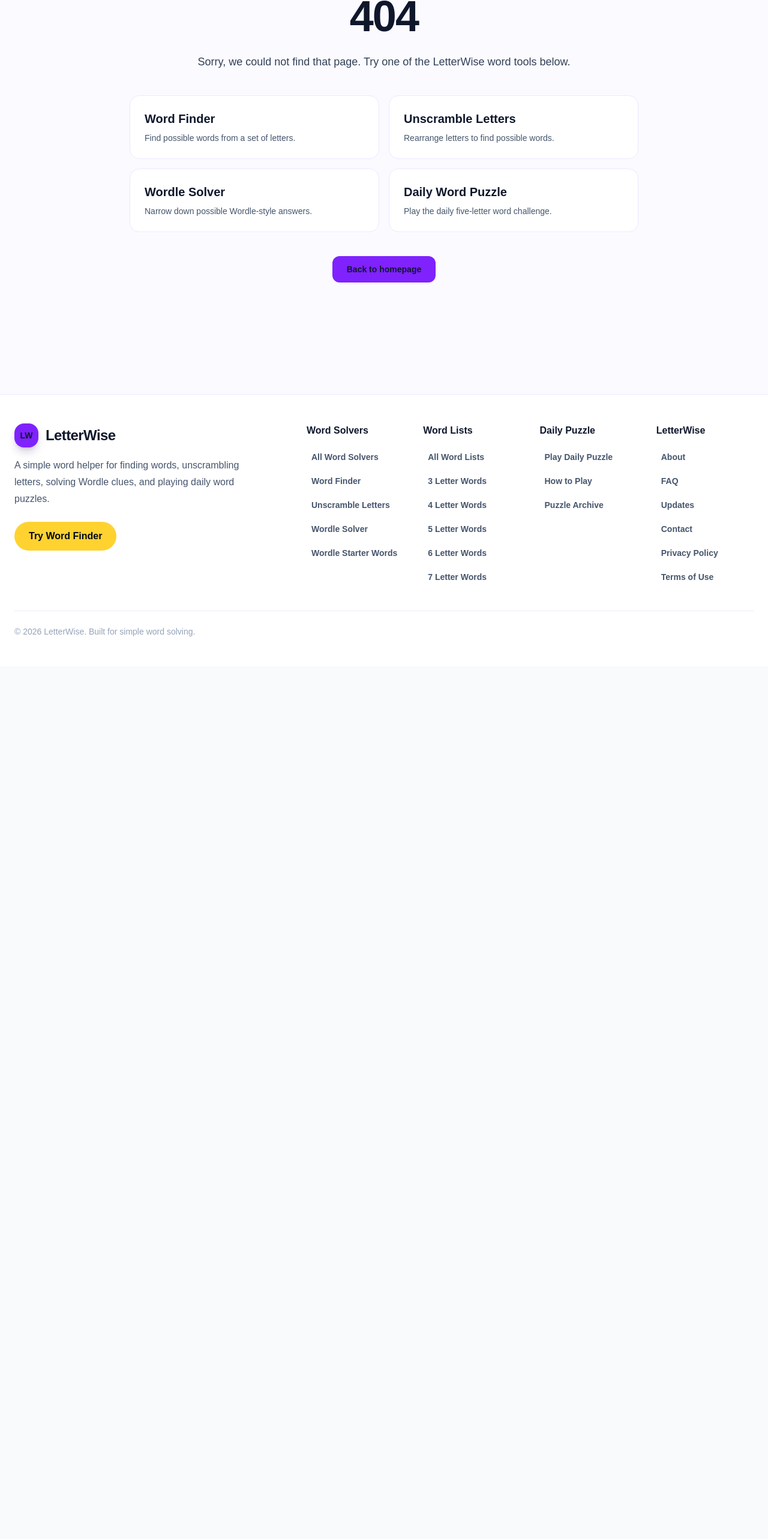
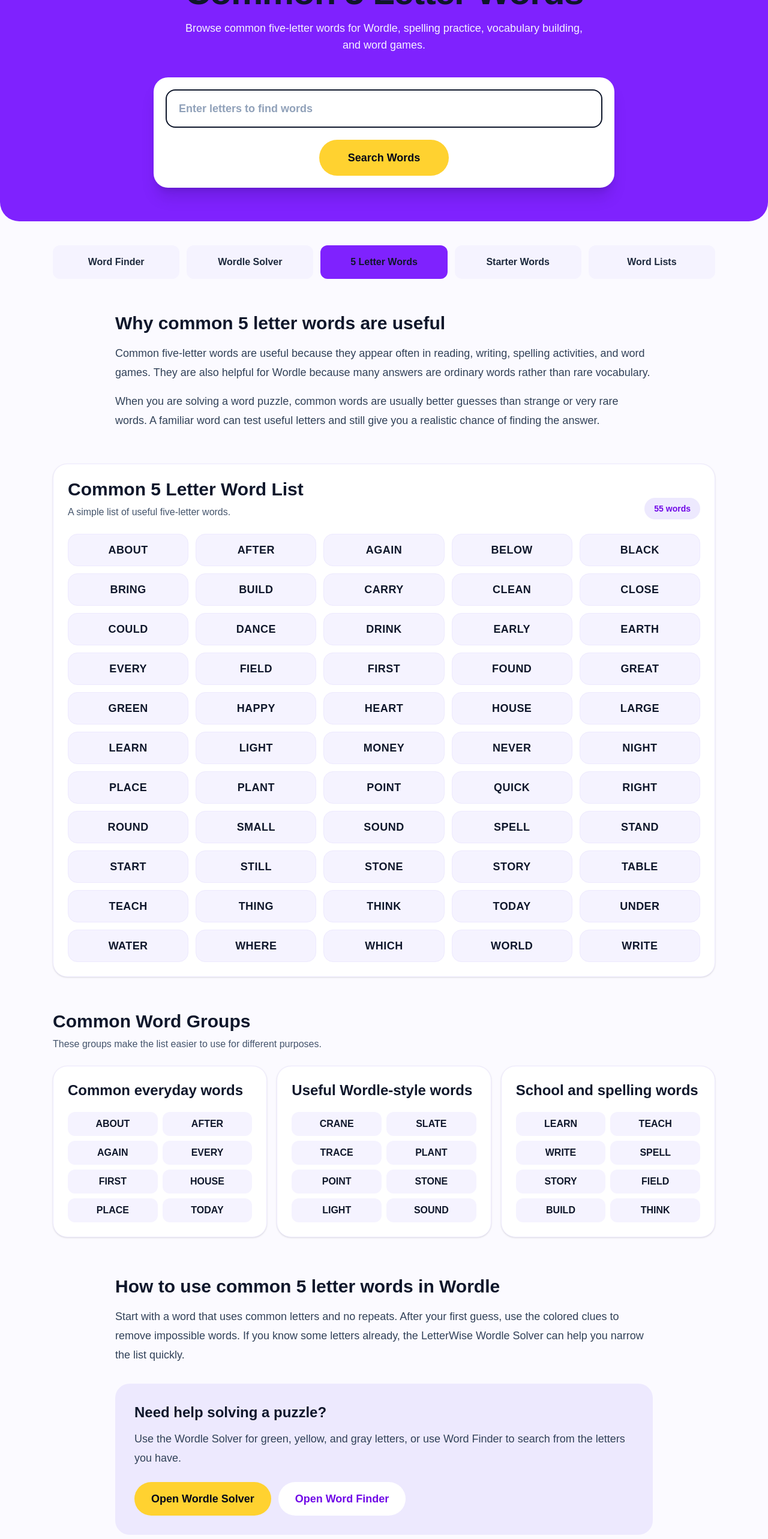
Before and after one commit to LetterWise/letterwise, a Next.js app: page /common-5-letter-words in a window 1280 px wide. Before the commit this address had no page. Shown: the part 220-2786 px from the top of the page at 60% size. Before the commit the page ends 1331 px from the top, so only its background shows below. Built offline with nearby package versions, Linux system fonts and the light colour scheme.

Commit message:
Add first word guide pages

```diff
--- /dev/null
+++ b/app/common-5-letter-words/page.tsx
@@ -0,0 +1,263 @@
+export const metadata = {
+  title: "Common 5 Letter Words | LetterWise",
+  description:
+    "Browse common 5 letter words for Wordle, spelling practice, word games, and vocabulary building. Use LetterWise tools to find and solve words.",
+};
+
+const commonWords = [
+  "about",
+  "after",
+  "again",
+  "below",
+  "black",
+  "bring",
+  "build",
+  "carry",
+  "clean",
+  "close",
+  "could",
+  "dance",
+  "drink",
+  "early",
+  "earth",
+  "every",
+  "field",
+  "first",
+  "found",
+  "great",
+  "green",
+  "happy",
+  "heart",
+  "house",
+  "large",
+  "learn",
+  "light",
+  "money",
+  "never",
+  "night",
+  "place",
+  "plant",
+  "point",
+  "quick",
+  "right",
+  "round",
+  "small",
+  "sound",
+  "spell",
+  "stand",
+  "start",
+  "still",
+  "stone",
+  "story",
+  "table",
+  "teach",
+  "thing",
+  "think",
+  "today",
+  "under",
+  "water",
+  "where",
+  "which",
+  "world",
+  "write",
+];
+
+const categories = [
+  {
+    title: "Common everyday words",
+    words: ["about", "after", "again", "every", "first", "house", "place", "today"],
+  },
+  {
+    title: "Useful Wordle-style words",
+    words: ["crane", "slate", "trace", "plant", "point", "stone", "light", "sound"],
+  },
+  {
+    title: "School and spelling words",
+    words: ["learn", "teach", "write", "spell", "story", "field", "build", "think"],
+  },
+];
+
+export default function CommonFiveLetterWordsPage() {
+  return (
+    <main className="min-h-screen bg-[#fbfaff] text-slate-900">
+      <section className="rounded-b-[2rem] bg-violet-600 px-6 pb-14 pt-12 text-white">
+        <div className="mx-auto max-w-5xl text-center">
+          <p className="mb-4 inline-block rounded-full bg-white/15 px-4 py-2 text-sm font-bold text-violet-50">
+            Word List Guide
+          </p>
+
+          <h1 className="text-5xl font-black tracking-tight sm:text-6xl">
+            Common 5 Letter Words
+          </h1>
+
+          <p className="mx-auto mt-4 max-w-2xl text-lg font-medium text-violet-50">
+            Browse common five-letter words for Wordle, spelling practice,
+            vocabulary building, and word games.
+          </p>
+
+          <form
+            action="/word-finder"
+            className="mx-auto mt-10 max-w-3xl rounded-3xl bg-white p-5 shadow-xl shadow-violet-950/20"
+          >
+            <div className="rounded-2xl border-2 border-slate-900 bg-white px-5 py-4 text-left">
+              <label htmlFor="letters" className="sr-only">
+                Enter letters
+              </label>
+
+              <input
+                id="letters"
+                name="letters"
+                placeholder="Enter letters to find words"
+                className="w-full bg-transparent text-lg font-semibold text-slate-900 outline-none placeholder:text-slate-400"
+              />
+            </div>
+
+            <button
+              type="submit"
+              className="mt-5 rounded-full bg-amber-300 px-12 py-4 text-lg font-black text-slate-950 hover:bg-amber-200"
+            >
+              Search Words
+            </button>
+          </form>
+        </div>
+      </section>
+
+      <section className="mx-auto max-w-6xl px-6 py-10">
+        <div className="grid gap-3 sm:grid-cols-5">
+          <a href="/word-finder" className="rounded-xl bg-violet-50 px-5 py-4 text-center font-black text-slate-800 hover:bg-violet-100">
+            Word Finder
+          </a>
+          <a href="/wordle-solver" className="rounded-xl bg-violet-50 px-5 py-4 text-center font-black text-slate-800 hover:bg-violet-100">
+            Wordle Solver
+          </a>
+          <a href="/5-letter-words" className="rounded-xl bg-violet-600 px-5 py-4 text-center font-black text-white hover:bg-violet-700">
+            5 Letter Words
+          </a>
+          <a href="/wordle-starter-words" className="rounded-xl bg-violet-50 px-5 py-4 text-center font-black text-slate-800 hover:bg-violet-100">
+            Starter Words
+          </a>
+          <a href="/word-lists" className="rounded-xl bg-violet-50 px-5 py-4 text-center font-black text-slate-800 hover:bg-violet-100">
+            Word Lists
+          </a>
+        </div>
+
+        <section className="mx-auto mt-14 max-w-4xl text-lg leading-8 text-slate-700">
+          <h2 className="text-3xl font-black text-slate-900">
+            Why common 5 letter words are useful
+          </h2>
+
+          <p className="mt-4">
+            Common five-letter words are useful because they appear often in
+            reading, writing, spelling activities, and word games. They are also
+            helpful for Wordle because many answers are ordinary words rather
+            than rare vocabulary.
+          </p>
+
+          <p className="mt-4">
+            When you are solving a word puzzle, common words are usually better
+            guesses than strange or very rare words. A familiar word can test
+            useful letters and still give you a realistic chance of finding the
+            answer.
+          </p>
+        </section>
+
+        <section className="mt-14 rounded-3xl border border-violet-100 bg-white p-6 shadow-sm">
+          <div className="flex flex-wrap items-end justify-between gap-3">
+            <div>
+              <h2 className="text-3xl font-black">Common 5 Letter Word List</h2>
+              <p className="mt-2 text-slate-600">
+                A simple list of useful five-letter words.
+              </p>
+            </div>
+
+            <span className="rounded-full bg-violet-100 px-4 py-2 text-sm font-bold text-violet-700">
+              {commonWords.length} words
+            </span>
+          </div>
+
+          <div className="mt-6 grid grid-cols-2 gap-3 sm:grid-cols-3 md:grid-cols-4 lg:grid-cols-5">
+            {commonWords.map((word) => (
+              <a
+                key={word}
+                href={`/word-finder?letters=${word}`}
+                className="rounded-2xl border border-violet-100 bg-violet-50 px-4 py-3 text-center text-lg font-black uppercase tracking-wide hover:border-violet-300 hover:bg-white"
+              >
+                {word}
+              </a>
+            ))}
+          </div>
+        </section>
+
+        <section className="mt-14">
+          <h2 className="text-3xl font-black">Common Word Groups</h2>
+          <p className="mt-2 text-slate-600">
+            These groups make the list easier to use for different purposes.
+          </p>
+
+          <div className="mt-6 grid gap-4 md:grid-cols-3">
+            {categories.map((category) => (
+              <div
+                key={category.title}
+                className="rounded-3xl border border-violet-100 bg-white p-6 shadow-sm"
+              >
+                <h3 className="text-2xl font-black">{category.title}</h3>
+
+                <div className="mt-5 grid grid-cols-2 gap-2">
+                  {category.words.map((word) => (
+                    <a
+                      key={word}
+                      href={`/word-finder?letters=${word}`}
+                      className="rounded-xl bg-violet-50 px-3 py-2 text-center font-black uppercase hover:bg-white"
+                    >
+                      {word}
+                    </a>
+                  ))}
+                </div>
+              </div>
+            ))}
+          </div>
+        </section>
+
+        <section className="mx-auto mt-16 max-w-4xl text-lg leading-8 text-slate-700">
+          <h2 className="text-3xl font-black text-slate-900">
+            How to use common 5 letter words in Wordle
+          </h2>
+
+          <p className="mt-4">
+            Start with a word that uses common letters and no repeats. After
+            your first guess, use the colored clues to remove impossible words.
+            If you know some letters already, the LetterWise Wordle Solver can
+            help you narrow the list quickly.
+          </p>
+
+          <div className="mt-8 rounded-3xl bg-violet-100 p-8">
+            <h3 className="text-2xl font-black text-slate-900">
+              Need help solving a puzzle?
+            </h3>
+
+            <p className="mt-3 text-slate-700">
+              Use the Wordle Solver for green, yellow, and gray letters, or use
+              Word Finder to search from the letters you have.
+            </p>
+
+            <div className="mt-6 flex flex-wrap gap-3">
+              <a
+                href="/wordle-solver"
+                className="inline-block rounded-full bg-amber-300 px-7 py-3 font-black text-slate-950 hover:bg-amber-200"
+              >
+                Open Wordle Solver
+              </a>
+
+              <a
+                href="/word-finder"
+                className="inline-block rounded-full bg-white px-7 py-3 font-black text-violet-700 hover:bg-violet-50"
+              >
+                Open Word Finder
+              </a>
+            </div>
+          </div>
+        </section>
+      </section>
+    </main>
+  );
+}
--- a/app/sitemap.ts
+++ b/app/sitemap.ts
@@ -19,6 +19,7 @@ const staticPages = [
   "/3-letter-words",
   "/4-letter-words",
   "/5-letter-words",
+  "/common-5-letter-words",
   "/6-letter-words",
   "/7-letter-words",
   "/daily-word-puzzle",
--- a/components/Footer.tsx
+++ b/components/Footer.tsx
@@ -16,6 +16,7 @@ const footerSections = [
       { href: "/3-letter-words", label: "3 Letter Words" },
       { href: "/4-letter-words", label: "4 Letter Words" },
       { href: "/5-letter-words", label: "5 Letter Words" },
+      { href: "/common-5-letter-words", label: "Common 5 Letter Words" },
       { href: "/6-letter-words", label: "6 Letter Words" },
       { href: "/7-letter-words", label: "7 Letter Words" },
     ],
```
